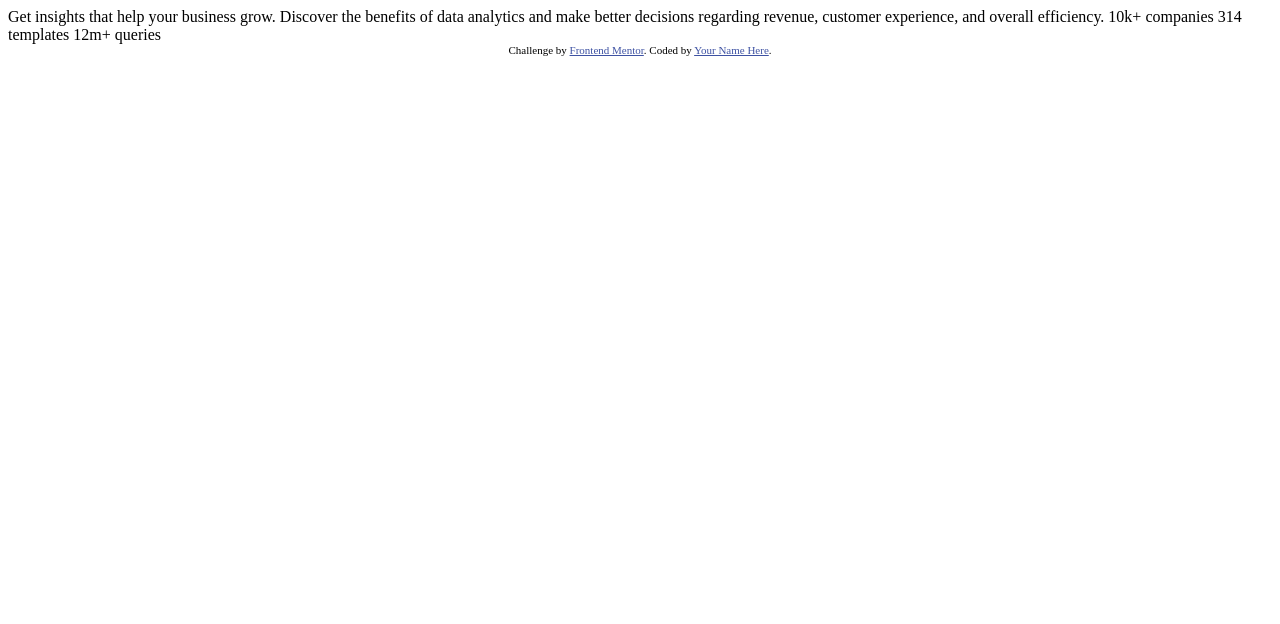
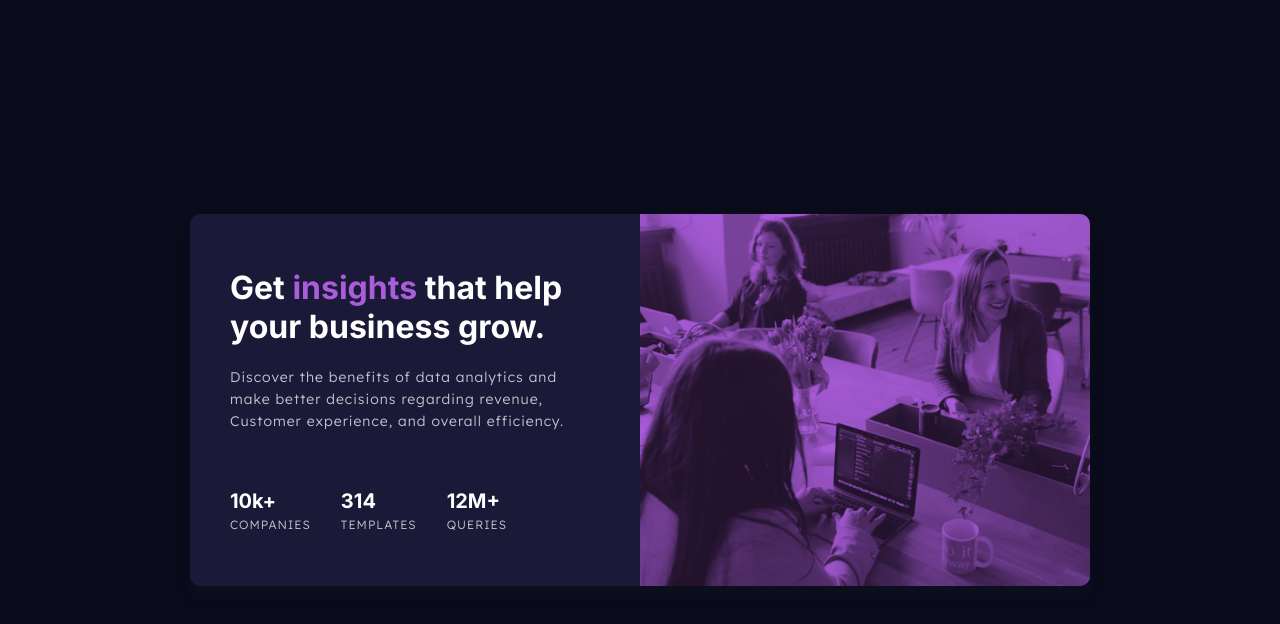
Before and after one commit to ARPIT73881/FrontendMentor-Stats-Preview-Card-Component, a plain HTML site: page index.html in a window 1280 px wide. Drawn offline with Linux system fonts and the light colour scheme.

Commit message:
stats preview card component complete

```diff
--- a/index.html
+++ b/index.html
@@ -1,33 +1,51 @@
 <!DOCTYPE html>
 <html lang="en">
   <head>
-  <meta charset="UTF-8">
-  <meta name="viewport" content="width=device-width, initial-scale=1.0"> <!-- displays site properly based on user's device -->
-
-  <link rel="icon" type="image/png" sizes="32x32" href="./images/favicon-32x32.png">
-
+    <meta charset="UTF-8" />
+    <meta name="viewport" content="width=device-width, initial-scale=1.0" />
+    <link
+      rel="icon"
+      type="image/png"
+      sizes="32x32"
+      href="./images/favicon-32x32.png"
+    />
+    <link rel="stylesheet" href="style.css" />
     <title>Frontend Mentor | Stats preview card component</title>
-
-  <!-- Feel free to remove these styles or customise in your own stylesheet 👍 -->
-  <style>
-    .attribution { font-size: 11px; text-align: center; }
-    .attribution a { color: hsl(228, 45%, 44%); }
-  </style>
   </head>
   <body>
+    <main class="main-container">
+      <div class="card">
+        <section class="section-content">
+          <header class="header">
+            <h1>Get <span>insights</span> that help your business grow.</h1>
+            <p>
+              Discover the benefits of data analytics and make better decisions
+              regarding revenue, Customer experience, and overall efficiency.
+            </p>
+          </header>
 
-  Get insights that help your business grow.
-
-  Discover the benefits of data analytics and make better decisions regarding revenue, customer
-  experience, and overall efficiency.
-
-  10k+ companies
-  314 templates
-  12m+ queries
-
-  <div class="attribution">
-    Challenge by <a href="https://www.frontendmentor.io?ref=challenge" target="_blank">Frontend Mentor</a>.
-    Coded by <a href="#">Your Name Here</a>.
+          <footer class="footer">
+            <div class="child">
+              <p>10k+</p>
+              <span>COMPANIES</span>
             </div>
+            <div class="child">
+              <p>314</p>
+              <span>TEMPLATES</span>
+            </div>
+            <div class="child">
+              <p>12M+</p>
+              <span>QUERIES</span>
+            </div>
+          </footer>
+        </section>
+        <section class="section-image">
+          <img
+            src="images/image-header-desktop.jpg"
+            alt="image-header-desktop"
+          />
+        </section>
+      </div>
+    </main>
   </body>
 </html>
--- /dev/null
+++ b/style.css
@@ -0,0 +1,179 @@
+@import url("https://fonts.googleapis.com/css2?family=Inter:wght@100..900&display=swap");
+
+@import url("https://fonts.googleapis.com/css2?family=Lexend+Deca:wght@100..900&display=swap");
+
+:root {
+  /* ### Primary colors*/
+  --main-background: hsl(233, 47%, 7%);
+  --card-background: hsl(244, 38%, 16%);
+  --accent: hsl(277, 64%, 61%);
+  --box-shadow: hsl(233, 41%, 8%);
+  /* ### Neutral colors*/
+  --main-heading-stats: hsl(0, 0%, 100%);
+  --main-paragraph: hsla(0, 0%, 100%, 0.75);
+
+  /* ### Fonts:  */
+  /* Weights: 400, 700  */
+  --font-inter: "Inter", sans-serif;
+  /* Weights: 400 */
+  --font-lexend: "Lexend Deca", sans-serif;
+
+  /* ## Typography
+    body - Font size: 15px */
+}
+
+* {
+  margin: 0;
+  padding: 0;
+  box-sizing: border-box;
+}
+
+html {
+  font-size: 62.5%;
+}
+
+/* main container box */
+.main-container {
+  display: flex;
+  align-items: center;
+  justify-content: center;
+  min-height: 100vh;
+  background-color: var(--main-background);
+  padding: 2rem;
+}
+
+/* actual card  */
+.card {
+  background-color: var(--card-background);
+  min-height: 35rem;
+  width: 90rem;
+  max-width: 90rem;
+
+  display: flex;
+  box-shadow: 0rem 1.5rem 0.6rem var(--box-shadow);
+  border-radius: 1rem;
+}
+
+/* section part one -- section content  */
+.section-content {
+  width: 50%;
+  display: flex;
+  flex-direction: column;
+  padding: 4rem;
+  /* padding-right: 5rem; */
+  justify-content: space-around;
+  align-items: center;
+  gap: 3rem;
+}
+
+/* inside the section -- section header */
+.header {
+  display: flex;
+  flex-direction: column;
+  align-items: center;
+  gap: 2rem;
+}
+
+.header h1 {
+  font-size: 3.2rem;
+  color: var(--main-heading-stats);
+  font-family: var(--font-inter);
+}
+
+.header span {
+  color: var(--accent);
+}
+
+.header p {
+  font-size: 1.4rem;
+  color: var(--main-paragraph);
+  font-family: var(--font-lexend);
+  line-height: 1.6;
+  font-weight: 300;
+  letter-spacing: 0.1rem;
+}
+
+/* inside the section -- section footer */
+.footer {
+  width: 100%;
+  display: flex;
+  justify-content: flex-start;
+  gap: 3rem;
+}
+
+/* inside the footer  */
+.child {
+  display: flex;
+  flex-direction: column;
+  gap: 0.4rem;
+}
+
+.child p {
+  font-size: 2rem;
+  color: var(--main-heading-stats);
+  font-family: var(--font-inter);
+  font-weight: 700;
+}
+
+.child span {
+  font-size: 1.2rem;
+  color: var(--main-paragraph);
+  font-family: var(--font-lexend);
+  font-weight: 300;
+  letter-spacing: 0.1rem;
+}
+
+/* section part two -- section image  */
+.section-image,
+.section-image img {
+  border-top-right-radius: 1rem;
+  border-bottom-right-radius: 1rem;
+  width: 100%;
+}
+
+.section-image {
+  background-color: var(--accent);
+  width: 50%;
+}
+
+.section-image img {
+  display: block;
+  height: 100%;
+  /* got this from the comment section of frontendmentor */
+  mix-blend-mode: multiply;
+  opacity: 82%;
+}
+
+/* Responsiveness */
+@media (max-width: 720px) {
+  .card {
+    display: flex;
+    flex-direction: column;
+    margin: 5rem;
+  }
+
+  .section-content {
+    padding: 6rem;
+    order: 1;
+    width: 100%;
+    text-align: center;
+  }
+  .section-image,
+  .section-image img {
+    width: 100%;
+
+    border-top-left-radius: 1rem;
+    border-top-right-radius: 1rem;
+    border-bottom-right-radius: 0rem;
+    border-bottom-right-radius: 0rem;
+  }
+
+  .section-image img {
+    display: block;
+  }
+
+  .footer {
+    display: flex;
+    flex-direction: column;
+  }
+}
```
Also changed, not shown: 2 other files. Lines whose indentation alone changed are shown as unchanged.
